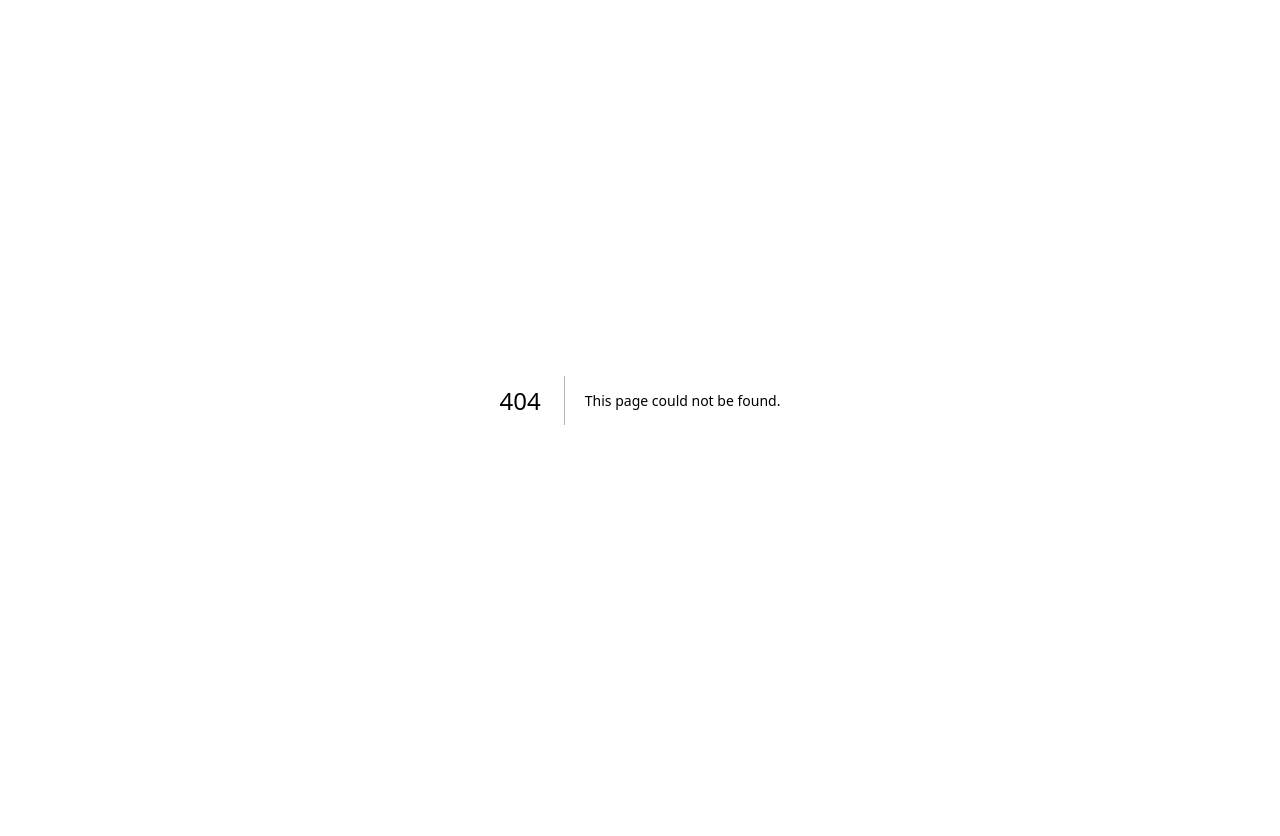
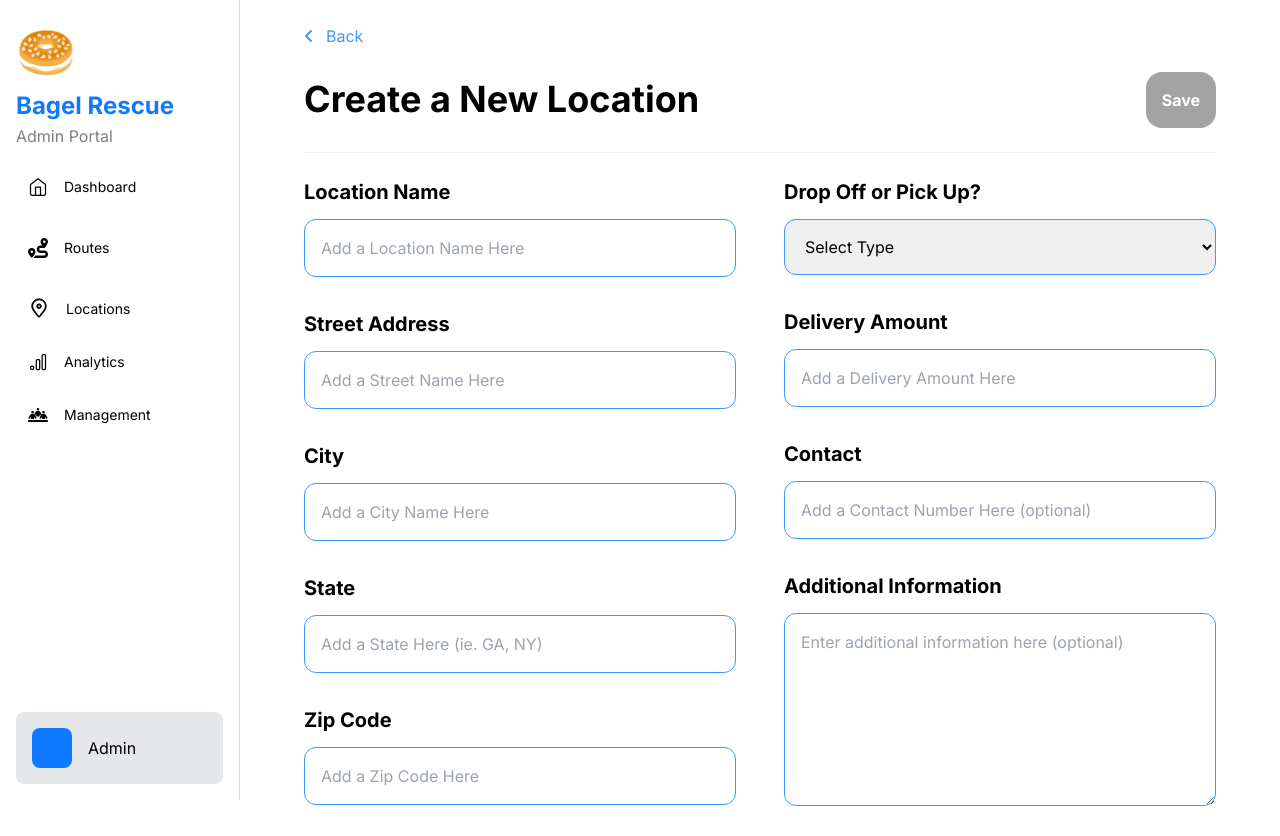
Before and after one commit to GTBitsOfGood/bagel-rescue, a Next.js app: page /AdminNavView/LocationCreationPage in a window 1280 px wide. Before the commit this address had no page. Before the commit the page ends 800 px from the top, so only its background shows below. Built offline with nearby package versions, Linux system fonts and the light colour scheme; no server answers.

Commit message:
Implemented the location creation page

```diff
--- /dev/null
+++ b/src/app/AdminNavView/LocationCreationPage/page.tsx
@@ -0,0 +1,187 @@
+"use client";
+
+import "./stylesheet.css";
+import React, { useEffect, useState } from "react";
+import { FontAwesomeIcon } from "@fortawesome/react-fontawesome";
+import { faAngleLeft } from "@fortawesome/free-solid-svg-icons";
+import AdminSidebar from '../../../components/AdminSidebar';
+import { Location } from "@/server/db/models/location";
+import { Address } from "@/server/db/models/location";
+import { createLocation } from "@/server/db/actions/location";
+import { useRouter } from "next/navigation";
+
+function LocationCreationPage() {
+    const [locName, setLocName] = useState<string>("");
+    const [streetName, setStreetName] = useState<string>("");
+    const [cityName, setCityName] = useState<string>("");
+    const [stateName, setStateName] = useState<string>("");
+    const [theZipCode, setTheZipCode] = useState<number>(0);
+    const [deliveryType, setDeliveryType] = useState<"Drop-Off" | "Pick-Up" | "None">("None");
+    const [deliveryAmount, setDeliveryAmount] = useState<number>(0);
+    const [additionalInfo, setAdditionalInfo] = useState<string>("");
+
+    const router = useRouter();
+
+    function saveLocation(): void {
+        if (
+            locName == "" ||
+            streetName == "" ||
+            cityName == "" ||
+            stateName == "" ||
+            theZipCode <= 0 ||
+            deliveryType == "None" ||
+            deliveryAmount <= 0
+        ) {
+            alert("Please fill in all required fields.");
+            return;
+        }
+
+        const theAddress: Address = {
+            street: streetName,
+            city: cityName,
+            state: stateName,
+            zipCode: theZipCode
+        };
+
+        const location: Location = {
+            locationName: locName,
+            address: {...theAddress},
+            notes: additionalInfo,
+            contact: "",
+            type: deliveryType,
+            bags: deliveryAmount
+        };
+
+        console.log(stateName.length);
+        createLocation(JSON.stringify(location))
+        .then(() => {
+        alert("Location created successfully!");
+        router.push("/AdminNavView/LocationPage");
+        })
+        .catch(() => alert("Failed to create location."));
+    }
+
+    return (
+        <div className="flex">
+        <AdminSidebar />
+        <div className="flex flex-col flex-1">
+            <div className="container">
+            <button className="back-btn" onClick={() => window.history.back()}>
+                <FontAwesomeIcon icon={faAngleLeft} />
+                <p>Back</p>
+            </button>
+            <div className="header">
+                <p className="header-text">Create a New Location</p>
+                <button
+                className="complete-location-btn"
+                style={{
+                    backgroundColor:
+                    locName != "" && streetName != "" && cityName != "" && stateName != "" && theZipCode > 0 && deliveryAmount > 0
+                        ? "#3d97ff"
+                        : "#a3a3a3",
+                    cursor:
+                    locName != "" && streetName != "" && cityName != "" && stateName != "" && theZipCode > 0 && deliveryAmount > 0
+                        ? "pointer"
+                        : "default",
+                }}
+                onClick={saveLocation}>
+                Save
+                </button>
+            </div>
+            <hr className="separator" />
+            <div className="location-creation-form">
+                <div className="location-info">
+                <div className="field-container">
+                    <p className="field-title">Location Name</p>
+                    <input
+                    className="field-input"
+                    type="text"
+                    placeholder="Add a Location Name Here"
+                    onChange={(e) => setLocName(e.target.value)}
+                    />
+                </div>
+                <div className="field-container">
+                    <p className="field-title">Street Address</p>
+                    <input
+                    className="field-input"
+                    type="text"
+                    placeholder="Add a Street Name Here"
+                    onChange={(e) => setStreetName(e.target.value)}
+                    />
+                </div>
+                <div className="field-container">
+                    <p className="field-title">City</p>
+                    <input
+                    className="field-input"
+                    type="text"
+                    placeholder="Add a City Name Here"
+                    onChange={(e) => setCityName(e.target.value)}
+                    />
+                </div>
+                <div className="field-container">
+                    <p className="field-title">State</p>
+                    <input
+                    className="field-input"
+                    type="text"
+                    placeholder="Add a State Here (ie. GA, NY)"
+                    onChange={(e) => setStateName(e.target.value)}
+                    />
+                </div>
+                <div className="field-container">
+                    <p className="field-title">Zip Code</p>
+                    <input
+                    className="field-input"
+                    type="text"
+                    placeholder="Add a Zip Code Here"
+                    onChange={(e) => setTheZipCode(Number(e.target.value))}
+                    />
+                </div>
+                </div>
+                <div className="location-info">
+                    <div className="field-container">
+                        <p className="field-title">Drop Off or Pick Up?</p>
+                        <select className="field-input" name="Select Type"
+                        onChange={(e) => setDeliveryType(e.target.value as "Drop-Off" | "Pick-Up" | "None")}>
+                            <option value="None">Select Type</option>
+                            <option value="Drop-Off">Drop Off</option>
+                            <option value="Pick-Up">Pick Up</option>
+                        </select>
+                    </div>
+                    <div className="field-container">
+                        <p className="field-title">Delivery Amount</p>
+                        <input
+                        className="field-input"
+                        type="number"
+                        min="0"
+                        placeholder="Add a Delivery Amount Here"
+                        onChange={(e) => setDeliveryAmount(Number(e.target.value))}
+                        />
+                    </div>
+                    <div className="field-container">
+                        <p className="field-title">Contact</p>
+                        <input
+                        className="field-input"
+                        type="text"
+                        placeholder="Add a Contact Number Here (optional)"
+                        onChange={(e) => setTheZipCode(Number(e.target.value))}
+                        />
+                    </div>
+                    <div className="field-container">
+                        <p className="field-title">Additional Information</p>
+                        <div>
+                            <textarea
+                            className="field-input additional-info"
+                            placeholder="Enter additional information here (optional)"
+                            onChange={(e) => setAdditionalInfo(e.target.value)}
+                            />
+                        </div>
+                    </div>
+                </div>
+            </div>
+            </div>
+        </div>
+        </div>
+    );
+}
+
+export default LocationCreationPage;
--- /dev/null
+++ b/src/app/AdminNavView/LocationCreationPage/stylesheet.css
@@ -0,0 +1,76 @@
+.container {
+    padding: 1.5em 4em;
+  }
+
+  .back-btn {
+    color: var(--Bagel-Rescue-Blue);
+    display: flex;
+    flex-direction: row;
+    align-items: center;
+    gap: 0.75em;
+  }
+
+  .header {
+    display: flex;
+    flex-direction: row;
+    justify-content: space-between;
+    padding: 1.5em 0em;
+  }
+
+  .header-text {
+    font-size: 2.25em;
+    font-weight: bold;
+  }
+
+  .complete-location-btn {
+    border-radius: 16px;
+    background: gray;
+    font-size: 1em;
+    font-weight: bold;
+    color: white;
+    padding: 1em;
+  }
+
+  .separator {
+    border-top: 1px solid var(--Bagel-Rescue-Light-Blue);
+  }
+
+  .location-creation-form {
+    display: flex;
+    flex-direction: row;
+    margin-top: 1.5em;
+    gap: 3em;
+  }
+
+  .location-info {
+    width: 50%;
+    display: flex;
+    flex-direction: column;
+    gap: 2em;
+  }
+
+  .field-container {
+    display: flex;
+    flex-direction: column;
+    gap: 0.75em;
+  }
+
+  .field-title {
+    font-size: 1.25em;
+    font-weight: bold;
+  }
+
+  .field-input {
+    padding: 1em;
+    border-radius: 12px;
+    border: 1px solid var(--Bagel-Rescue-Blue);
+    width: 100%;
+  }
+
+  .right-container {
+    width: 60%;
+  }
+
+  .additional-info {
+    height: 193px;
+  }
--- a/src/app/AdminNavView/LocationPage/page.module.css
+++ b/src/app/AdminNavView/LocationPage/page.module.css
@@ -13,11 +13,12 @@
 
 .newLocationButton {
   background-color: #007bff;
-  color: #fff;
+  color: #ffffff;
   border: none;
   padding: 10px 15px;
-  border-radius: 5px;
+  border-radius: 10px;
   cursor: pointer;
+  font-weight: bold;
 }
 
 .searchAndSort {
--- a/src/app/AdminNavView/LocationPage/page.tsx
+++ b/src/app/AdminNavView/LocationPage/page.tsx
@@ -10,12 +10,13 @@ import { getAllLocations } from "@/server/db/actions/location";
 import { Location } from "@/server/db/models/location";
 
 import AdminSidebar from '../../../components/AdminSidebar';
+import { useRouter } from "next/navigation";
 
 
 function LocationDashboardPage() {
   const [locations, setLocations] = useState<Location[]>([]);
   const [sortOption, setSortOption] = useState<string>('alphabetically');
-
+  const router = useRouter();
 
   useEffect(() => {
     const fetchLocations = async () => {
@@ -60,6 +61,14 @@ function LocationDashboardPage() {
       </button>
       <div className="header">
         <p className="header-text">Locations</p>
+        <div className="flex flex-row justify-between text-center align-middle">
+          <button
+            className={styles.newLocationButton}
+            onClick={() => router.push("/AdminNavView/LocationCreationPage")}>
+            <FontAwesomeIcon icon={faPlus} className="mr-2" />
+            New Location
+          </button>
+        </div>
       </div>
       <hr className="separator" />
         <div className={styles.container}>
--- a/src/server/db/actions/location.ts
+++ b/src/server/db/actions/location.ts
@@ -3,12 +3,11 @@
 import { LocationModel, Location, Address } from "../models/location";
 import dbConnect from "../dbConnect";
 
-export async function createLocation(newLocation: Location): Promise<Location> {
+export async function createLocation(newLocation: string): Promise<string | null> {
   await dbConnect();
   try {
-    const location = new LocationModel(newLocation);
-    await location.save();
-    return location;
+    const newShift = new LocationModel(JSON.parse(newLocation || "{}"));
+    return JSON.stringify(await newShift.save());
   } catch (error) {
     const err = error as Error;
     throw new Error(`Error creating location: ${err.message}`);
```
